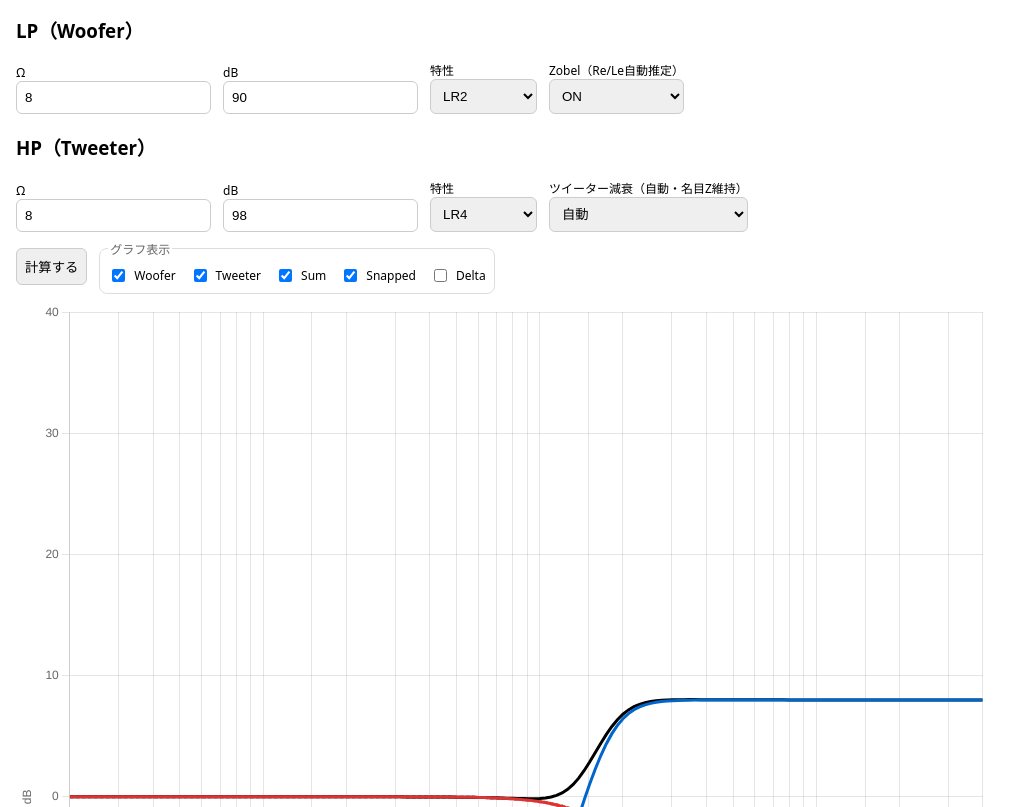
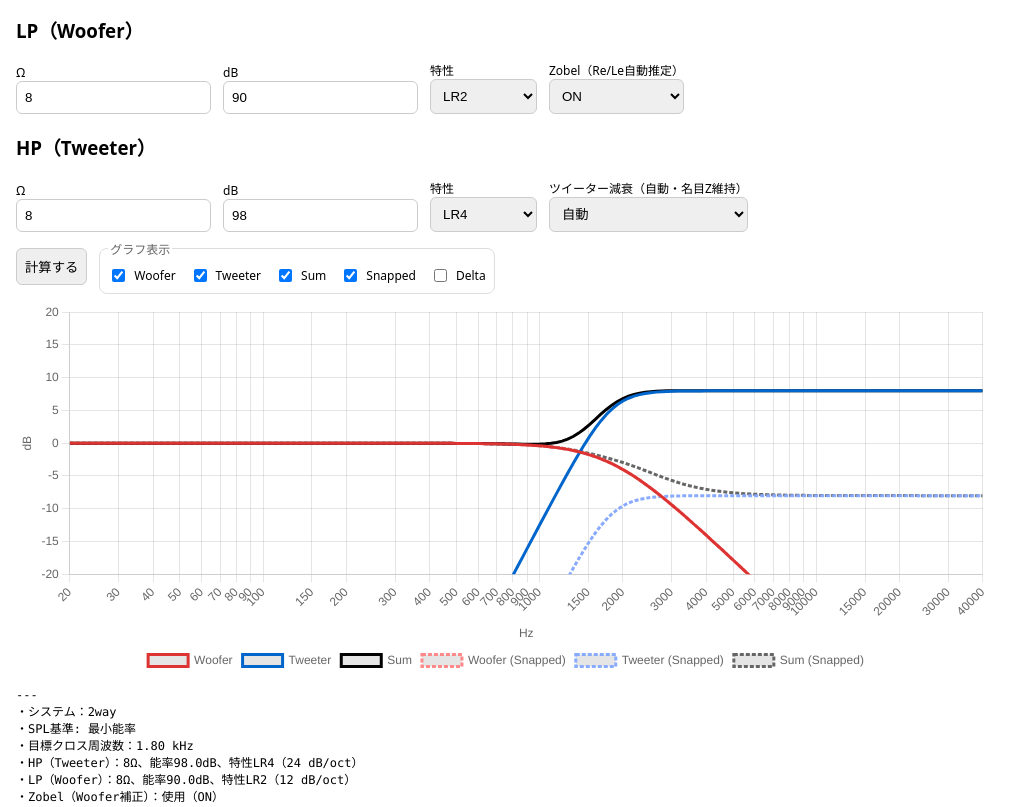
Before and after one commit to ginbourbonwhisky/peaker-xover, a plain HTML site: page index.html in a window 1280 px wide. Shown: the part 145-952 px from the top of the page, without its empty margins (0-1031 px from the left). Drawn offline with nearby package versions, Linux system fonts and the light colour scheme.

Commit message:
chore: shrink chart height and set Y axis to ±20 dB

```diff
--- a/index.html
+++ b/index.html
@@ -77,7 +77,7 @@
   </fieldset>
 </div>
 
-<canvas id="plot" height="260"></canvas>
+<canvas id="plot" height="90"></canvas>
 <div id="results"></div>
 
 <script src="https://cdn.jsdelivr.net/npm/chart.js"></script>
@@ -150,7 +150,7 @@
           plugins:{ legend:{ position:'bottom' } },
           scales:{
             x:{ type:'logarithmic', min:20, max:40000, ticks:{ callback:function(value){ return value; } }, title:{ display:true, text:'Hz' } },
-            y:{ title:{ display:true, text:'dB' }, min:-40, max:40 }
+            y:{ title:{ display:true, text:'dB' }, min:-20, max:20 }
           }
         }
       });
```
